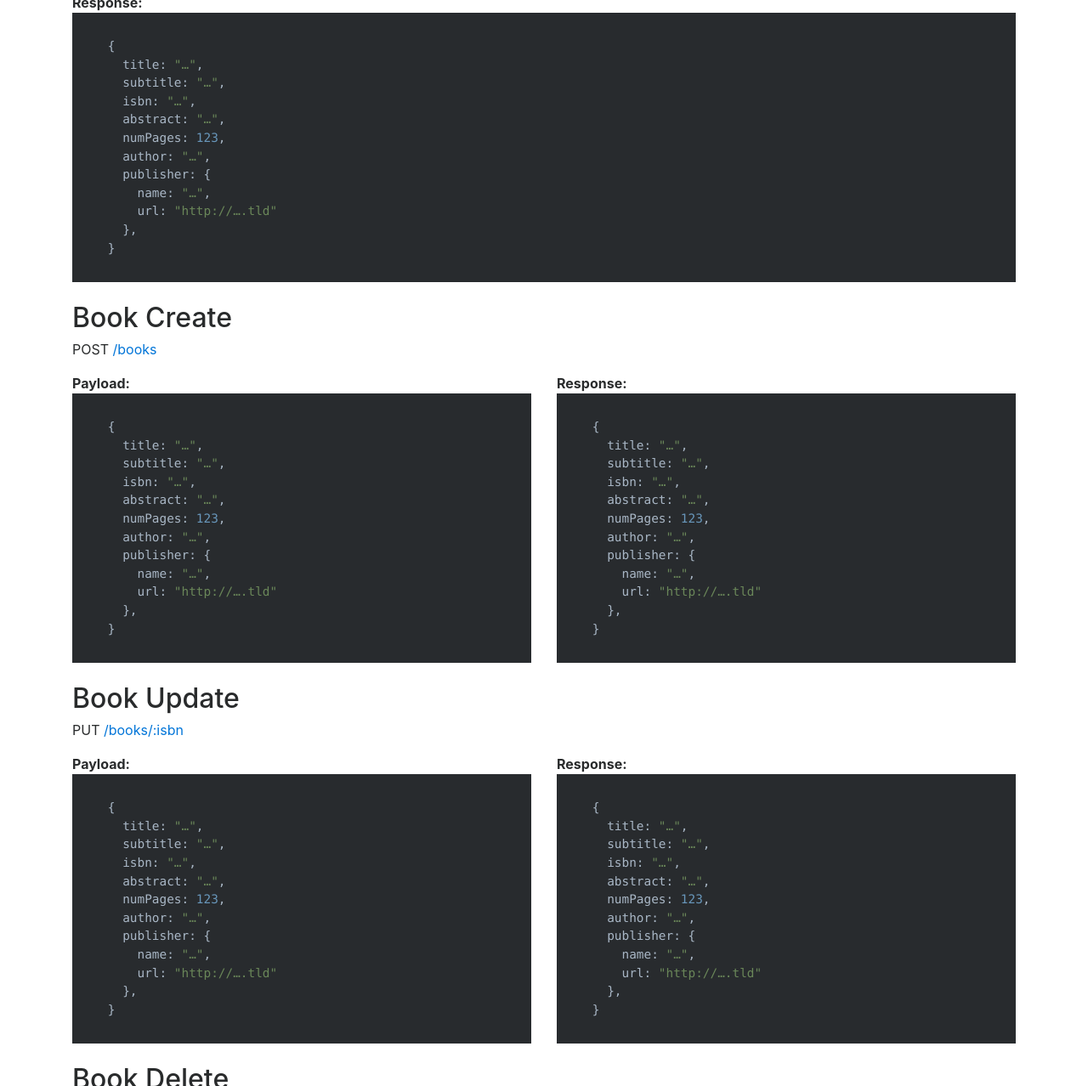
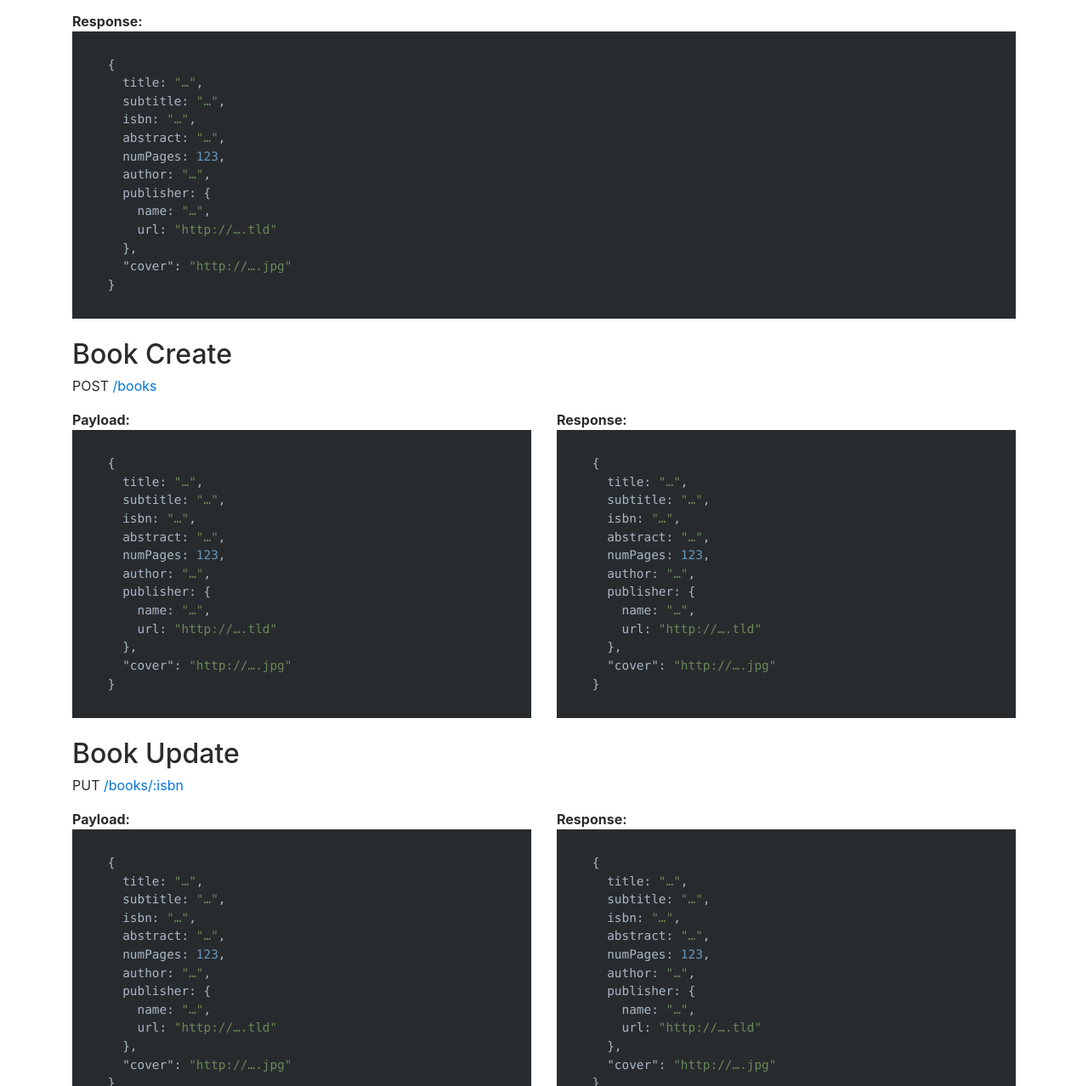
Before and after one commit to workshops-de/bookmonkey-api, a website: page public/index.html in a window 1280 px wide. Shown: the part 685-1963 px from the top of the page at 85% size. Drawn offline with Linux system fonts and the light colour scheme.

Commit message:
docs(covers): add covers property to live documentation

```diff
--- a/public/index.html
+++ b/public/index.html
@@ -57,6 +57,7 @@
           name: "…",
           url: "http://….tld"
         },
+        "cover": "http://….jpg"
       },
       …
     ]
@@ -78,6 +79,7 @@
         name: "…",
         url: "http://….tld"
       },
+      "cover": "http://….jpg"
     }
   </code></pre>
 
@@ -100,6 +102,7 @@
         name: "…",
         url: "http://….tld"
       },
+      "cover": "http://….jpg"
     }
   </code></pre>
   </div>
@@ -117,6 +120,7 @@
         name: "…",
         url: "http://….tld"
       },
+      "cover": "http://….jpg"
     }
   </code></pre>
   </div>
@@ -141,6 +145,7 @@
         name: "…",
         url: "http://….tld"
       },
+      "cover": "http://….jpg"
     }
   </code></pre>
   </div>
@@ -158,6 +163,7 @@
         name: "…",
         url: "http://….tld"
       },
+      "cover": "http://….jpg"
     }
   </code></pre>
   </div>
```
